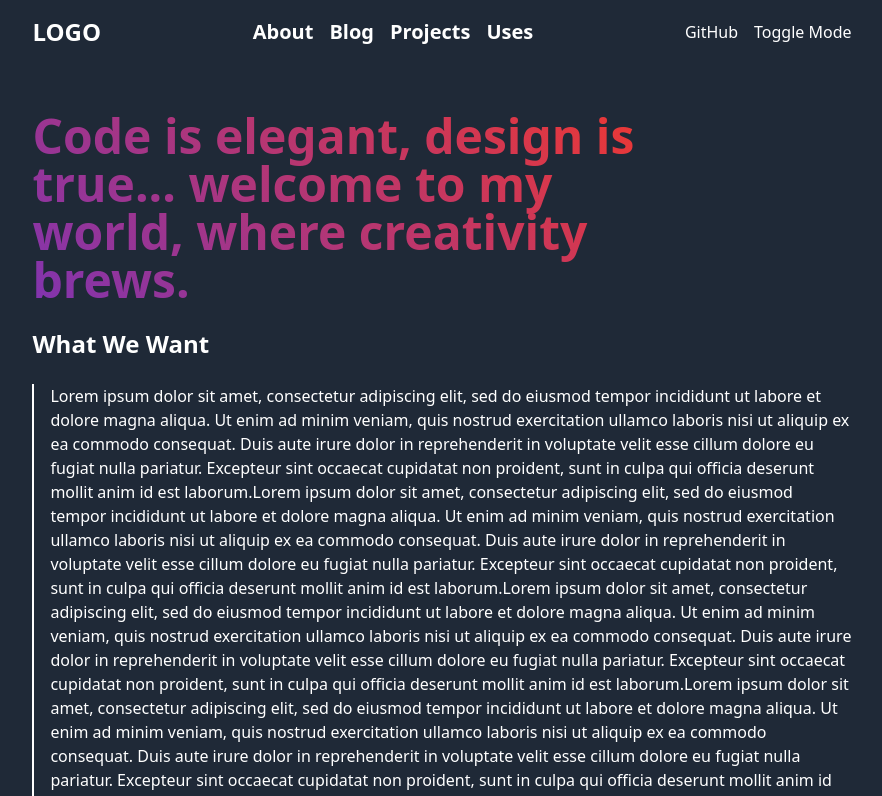
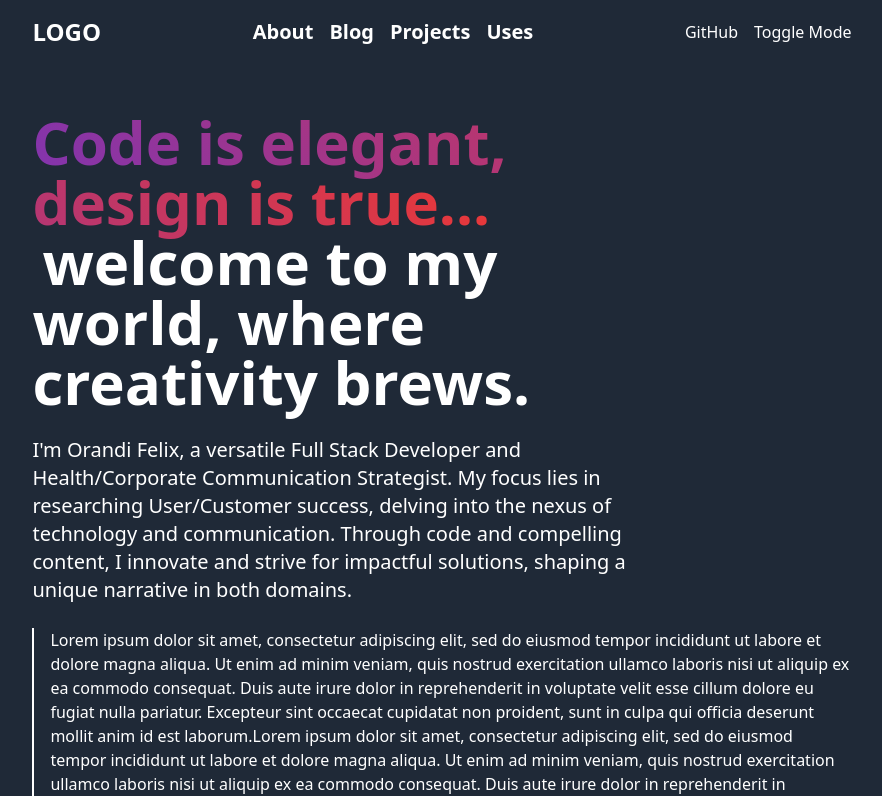
Before and after one commit to Orandifelix/Orandi-felix-portfolio, a React (Create React App) app: page / in a window 1280 px wide. Shown: the top 796 px of the page, without its empty margins (198-1080 px from the left). Built offline with nearby package versions, Linux system fonts and the light colour scheme.

Commit message:
intro and  bio

```diff
--- a/src/components/Home.js
+++ b/src/components/Home.js
@@ -3,19 +3,28 @@ import React from "react";
 function Home() {
   return (
     <div className="py-12 w-4/5 m-auto text-white  min-h-screen">
-      <h2
-        className="text-5xl mb-6 font-extrabold w-3/4"
+      <h2 className="text-6xl mb-6 font-extrabold w-4/5">
+        <span
           style={{
             background: "linear-gradient(45deg, #8134AF, #ED3833)",
             WebkitBackgroundClip: "text",
             WebkitTextFillColor: "transparent",
           }}
         >
-        Code is elegant, design is true... welcome to my world, where creativity
-        brews.
+          Code is elegant, design is true...
+        </span>{" "}
+        <span style={{ color: "#FFF", marginLeft: "10px" }}>
+          welcome to my world, where creativity brews.
+        </span>
       </h2>
 
-      <h1 className="text-2xl font-bold mt-6 mb-6 ">What We Want</h1>
+      <p className="text-xl mt-6 mb-6 w-4/5 font-light ">
+        I'm Orandi Felix, a versatile Full Stack Developer and Health/Corporate
+        Communication Strategist. My focus lies in researching User/Customer
+        success, delving into the nexus of technology and communication. Through
+        code and compelling content, I innovate and strive for impactful
+        solutions, shaping a unique narrative in both domains.
+      </p>
       <p className="  border-l-2 border-white pl-4 mb-6 ">
         Lorem ipsum dolor sit amet, consectetur adipiscing elit, sed do eiusmod
         tempor incididunt ut labore et dolore magna aliqua. Ut enim ad minim
```
Lines whose indentation alone changed are shown as unchanged.
